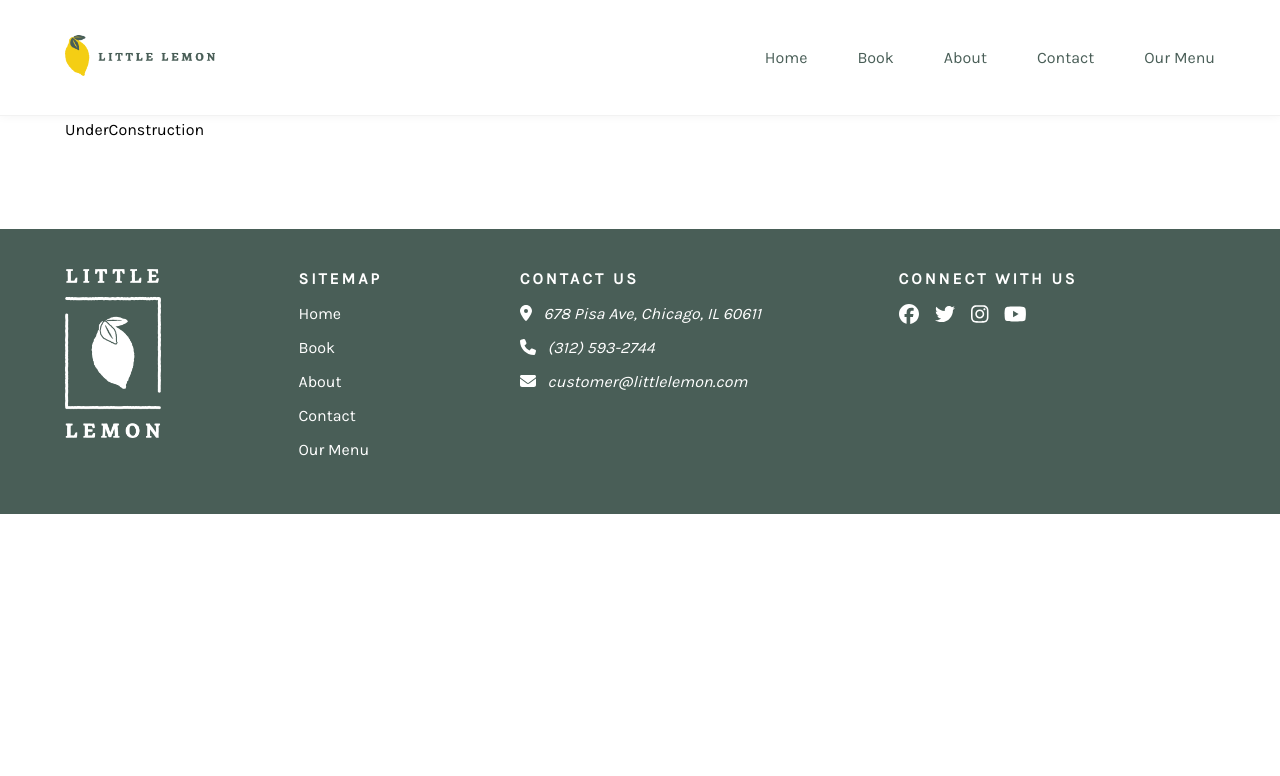
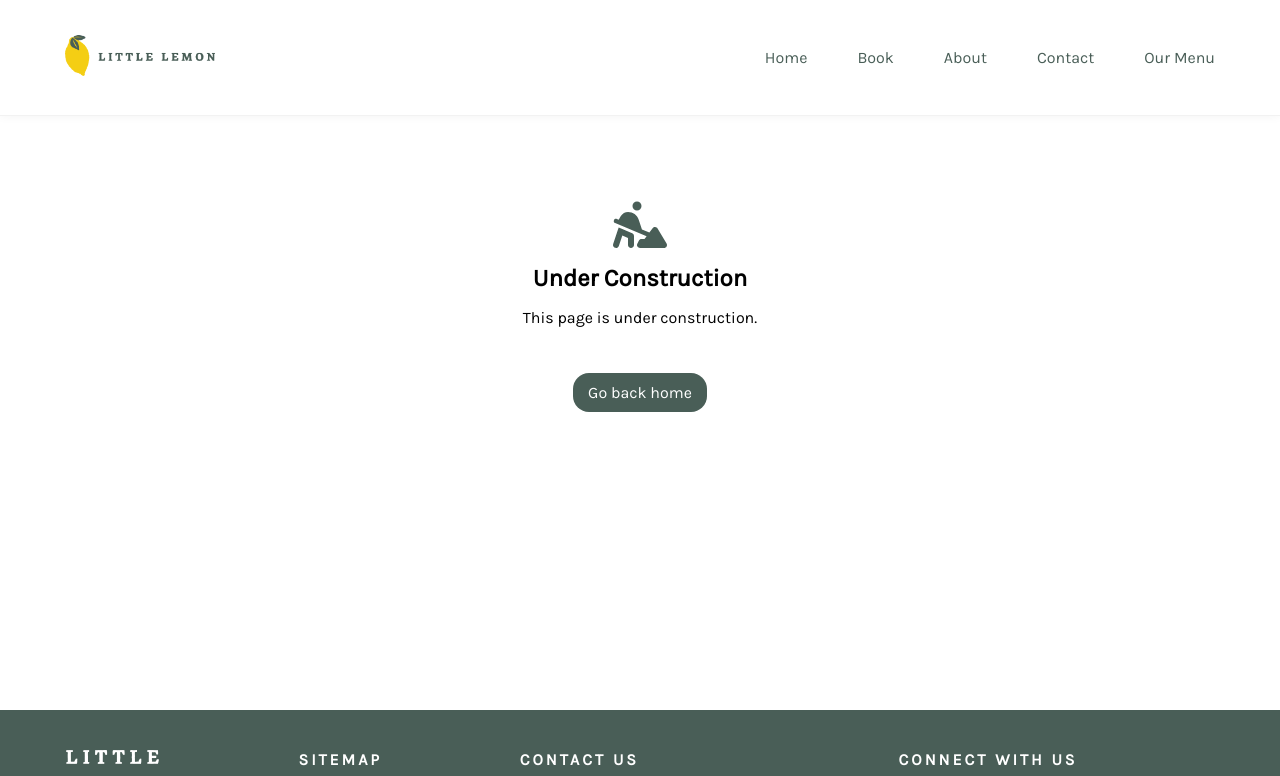
Before and after one commit to Javieer57/coursera-little-lemon, a React (Create React App) app: page /about in a window 1280 px wide. Shown: the top 776 px of the page. Built offline with nearby package versions, Linux system fonts and the light colour scheme; a web font is replaced by a local one.

Commit message:
add UnderConstruction page

```diff
--- a/src/pages/UnderConstruction.jsx
+++ b/src/pages/UnderConstruction.jsx
@@ -1,3 +1,27 @@
+import { faPersonDigging } from "@fortawesome/free-solid-svg-icons";
+import { FontAwesomeIcon } from "@fortawesome/react-fontawesome";
+import { Link } from "react-router-dom";
+
 export const UnderConstruction = () => {
-  return <div>UnderConstruction</div>;
+  return (
+    <section className="confirmed-booking">
+      <FontAwesomeIcon icon={faPersonDigging} size="3x" fill="currentColor" />
+      <h1>Under Construction</h1>
+      <p>This page is under construction.</p>
+      <Link
+        to="/"
+        style={{
+          color: "white",
+          backgroundColor: "var(--dark-green)",
+          padding: "10px 15px",
+          borderRadius: "16px",
+          textDecoration: "none",
+          alignSelf: "center",
+          marginTop: "30px",
+        }}
+      >
+        Go back home
+      </Link>
+    </section>
+  );
 };
```
